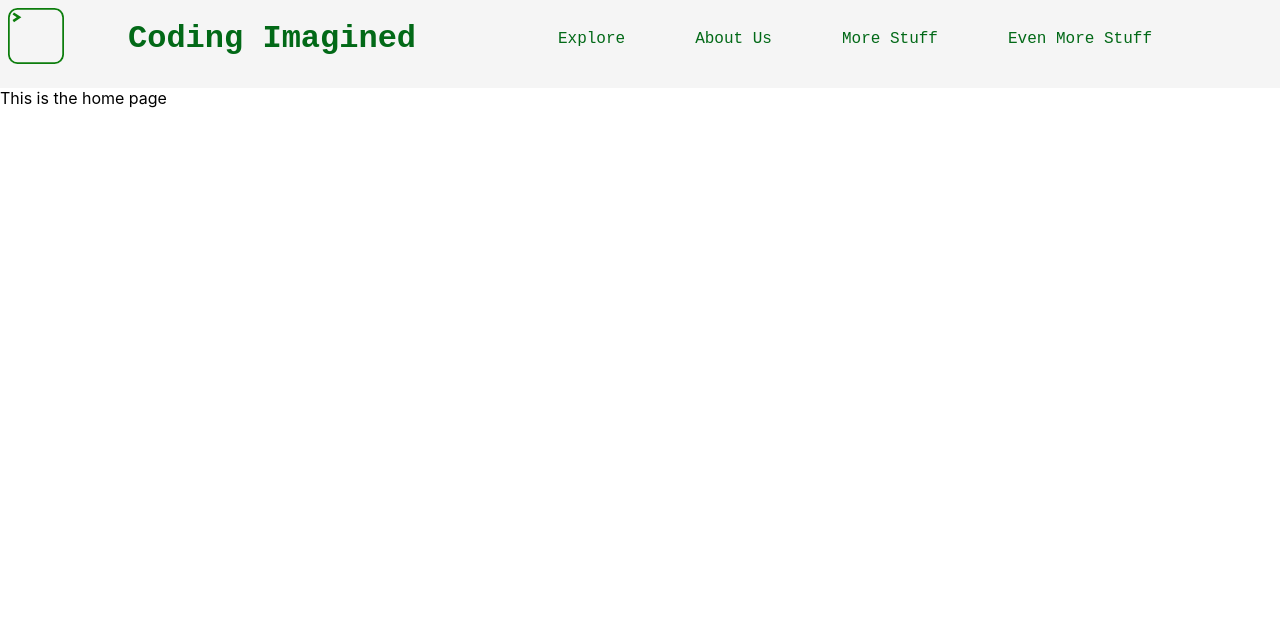
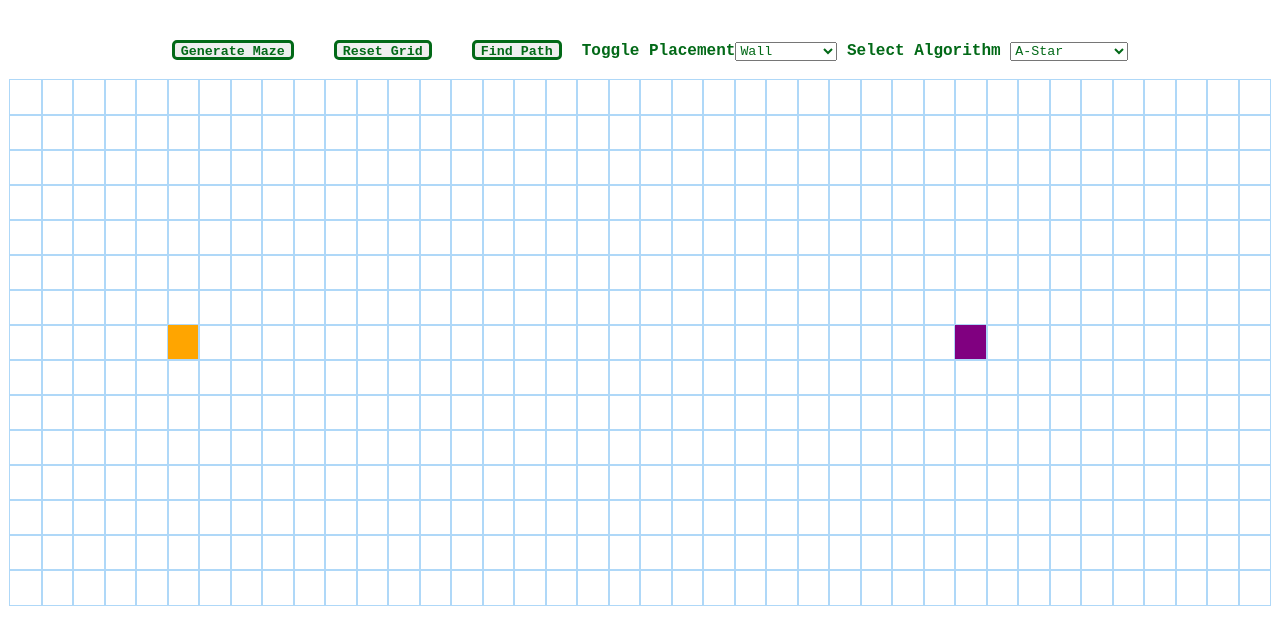
Before and after one commit to ethankeystone/coding-imagined, a React (Create React App) app: page / in a window 1280 px wide. Shown: the top 644 px of the page. Built offline with nearby package versions, Linux system fonts and the light colour scheme; the HTML template or start-up script is replaced by a standard one.

Commit message:
only pathfinding no website

```diff
--- a/src/css/PathFindingVisualizer.css
+++ b/src/css/PathFindingVisualizer.css
@@ -1,10 +1,17 @@
 .center {
     text-align: center;
-    margin-top: 80px;
+    margin-top: 20px;
     width: 100%;
     font-family: "Courier New";
     color: green;
 }
+
+.centerGrid {
+    display: flex;
+    flex-direction: column;
+    justify-content: space-between;
+}
+
 .row {
     margin-left: 10px;
     margin-right: 10px;
@@ -12,6 +19,7 @@
     font-size: 0;
     display: flex;
     flex-flow: row nowrap;
+    justify-content: center;
 }
 
 button {
@@ -38,3 +46,7 @@ select {
     font-family: "Courier New";
     color: #026917;
 }
+
+.row {
+    align-content: center;
+}
--- a/src/pages/Home/Home.js
+++ b/src/pages/Home/Home.js
@@ -1,13 +1,11 @@
 import React from "react";
-import NavBar from "../Base/NavBar.js";
+import "../../css/App.css";
+import PathFindingVisualizer from "../PathFindingVisualizer/PathFindingVisualizer";
 
-export default function Home() {
-
+export default function App() {
     return (
             <div className="App">
-                <NavBar></NavBar>
-                <div>This is the home page</div>
+                <PathFindingVisualizer></PathFindingVisualizer>
             </div>
         );
-
 }
--- a/src/pages/PathFindingVisualizer/PathFindingVisualizerPage.js
+++ b/src/pages/PathFindingVisualizer/PathFindingVisualizerPage.js
@@ -5,7 +5,6 @@ import "../../css/PathFindingVisualizer.css";
 export default function PathFindingVisualizerPage() {
     return (
             <div className="app">
-                <NavBar></NavBar>
                 <PathFindingVisualizer></PathFindingVisualizer>
             </div>
         );
```
